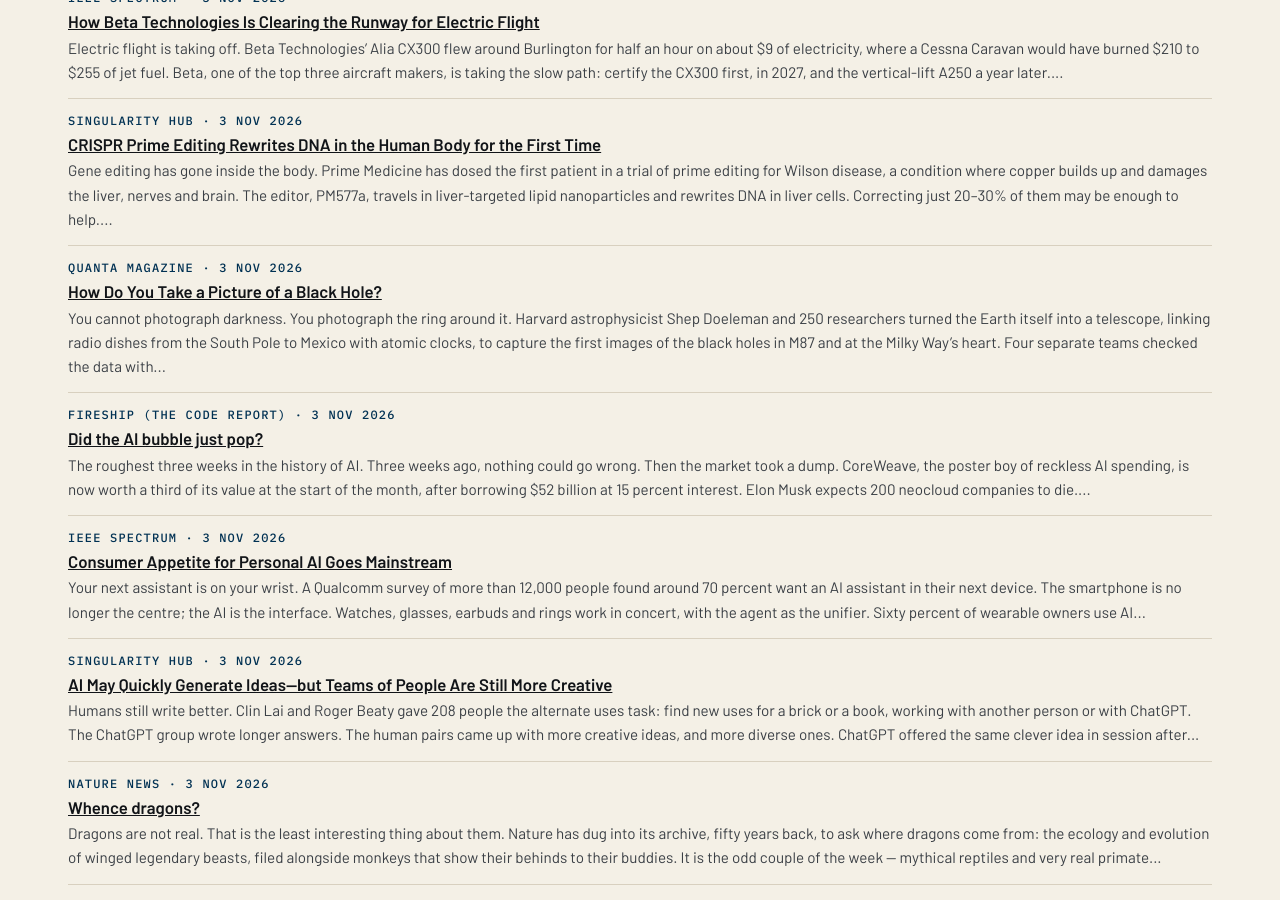
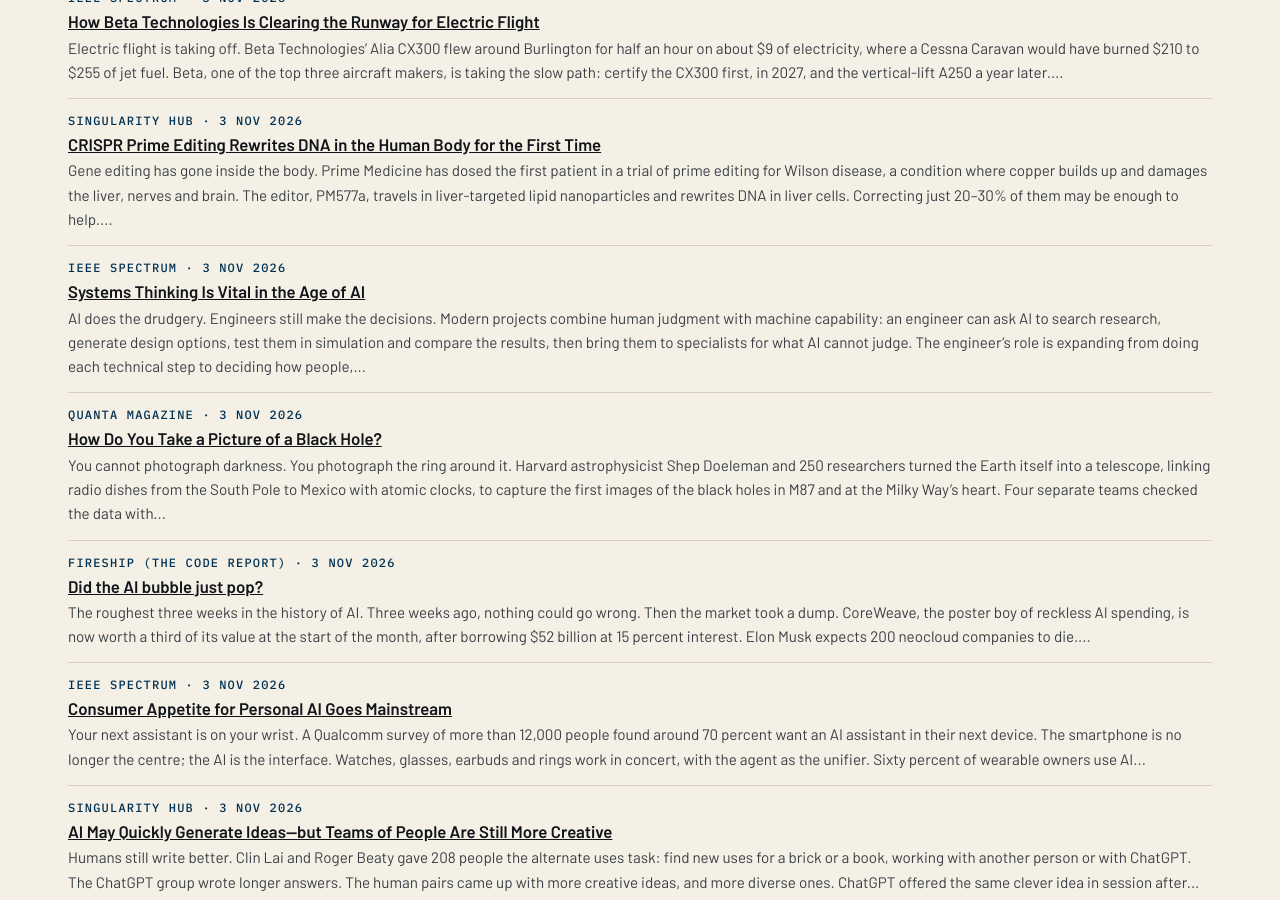
Before and after one commit to katz-news/katz.news, a Jekyll site: the page built from briefs/index.html, in a window 1280 px wide and 900 px high, scrolled down 7541 px. Built offline with Jekyll 4.4.1, drawn with Linux system fonts in a browser that asks for light colours.

Commit message:
Publish 2026-11-06

```diff
--- a/_data/build.yml
+++ b/_data/build.yml
@@ -1 +1 @@
-published_at: 2026-11-06T17:46:47Z
+published_at: 2026-11-06T17:49:12Z
--- /dev/null
+++ b/_posts/briefs/2026-11-05-systems-thinking-is-vital-in-the-age-of-ai.md
@@ -0,0 +1,9 @@
+---
+published: true
+title: Systems Thinking Is Vital in the Age of AI
+date: 2026-11-03
+section: technology
+source_name: IEEE Spectrum
+source_url: https://spectrum.ieee.org/systems-thinking-vital-in-ai
+---
+AI does the drudgery. Engineers still make the decisions. Modern projects combine human judgment with machine capability: an engineer can ask AI to search research, generate design options, test them in simulation and compare the results, then bring them to specialists for what AI cannot judge. The engineer's role is expanding from doing each technical step to deciding how people, machines and specialists' knowledge work together. Systems thinking means seeing the whole problem, its constraints and failure points. The verdict is humanly harmonious: machines are useful where speed and scale matter, and people are essential where context, values, responsibility and judgment matter.
```
